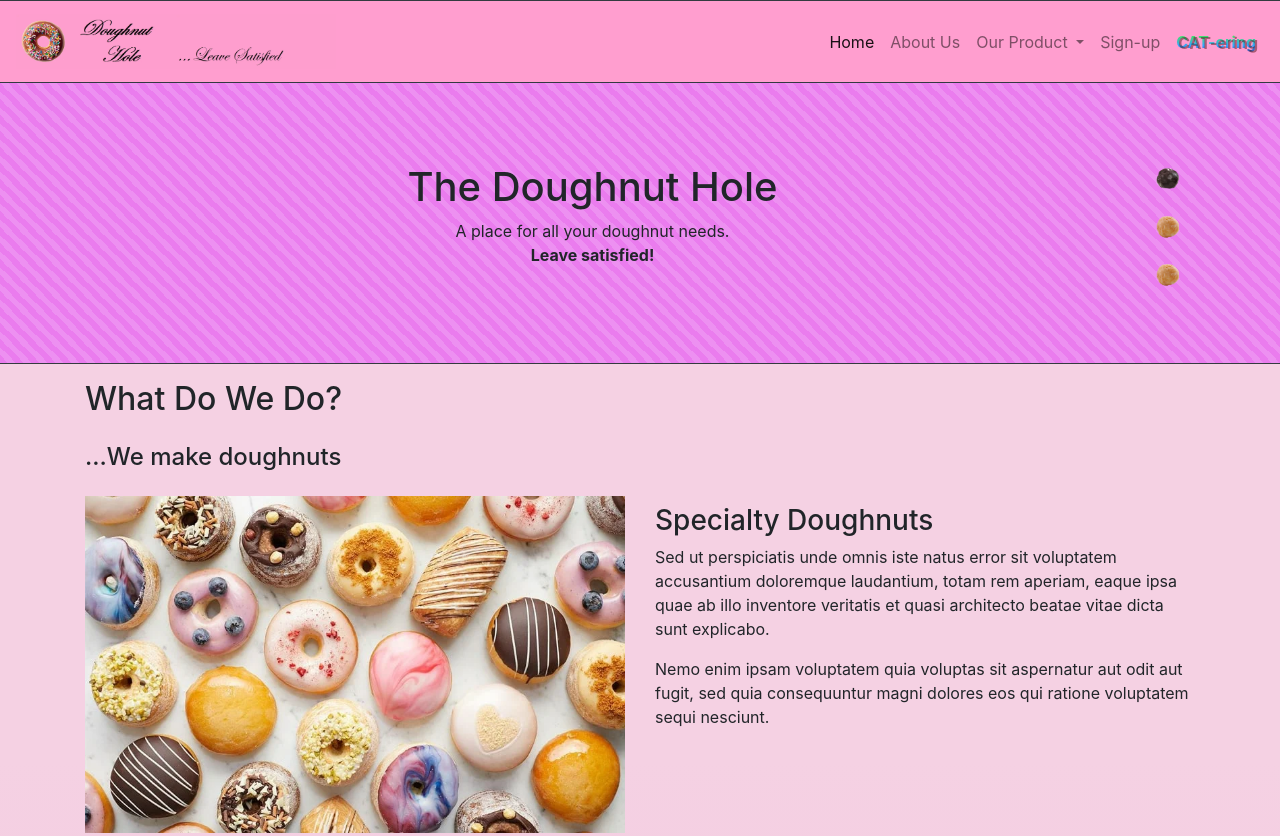
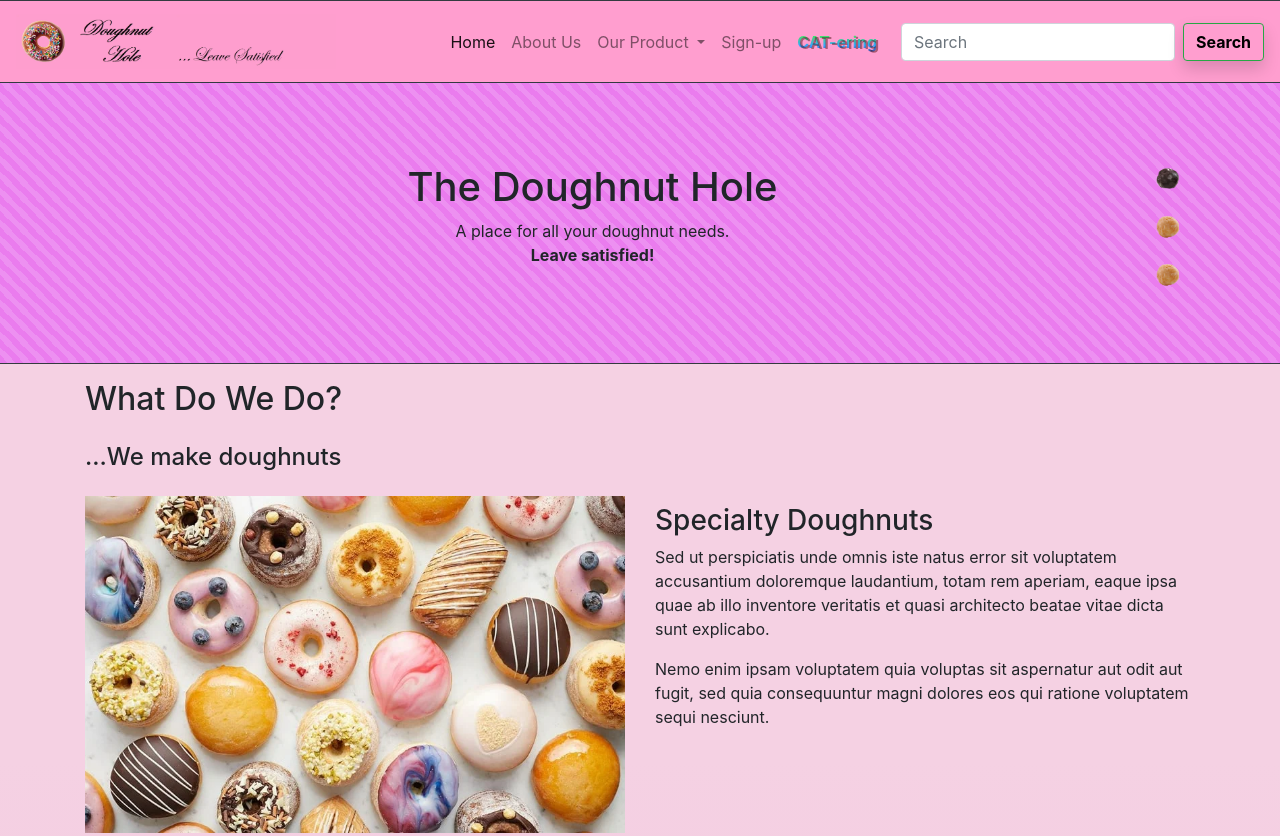
Before and after one commit to ndpeters/DMIT-1530-Lab7-8, a plain HTML site: page index.html in a window 1280 px wide. Shown: the top 836 px of the page. Drawn offline with nearby package versions, Linux system fonts and the light colour scheme.

Commit message:
added a search bar

```diff
--- a/css/styles.css
+++ b/css/styles.css
@@ -6,7 +6,7 @@ footer {
 .hide-logo {
     display: none;
 }
-@media (min-width:992px) {
+@media (min-width:1134px) {
     .hide-logo {
         display: inline-block;
     }
--- a/index.html
+++ b/index.html
@@ -54,6 +54,10 @@
                             <a class="nav-link" href="https://www.instagram.com/wilfredwarrior/?hl=en" target="_blank">CAT-ering</a>
                         </li>
                     </ul>
+                    <form class="form-inline my-2 my-lg-0 ml-lg-3">
+                        <input class="form-control mr-sm-2" type="search" placeholder="Search" aria-label="Search">
+                        <button class="btn btn-outline-success my-2 my-sm-0 shadow" style="color:black;font-weight: 700;" type="submit">Search</button>
+                    </form>
                 </div>
             </nav>
         </div>
```
